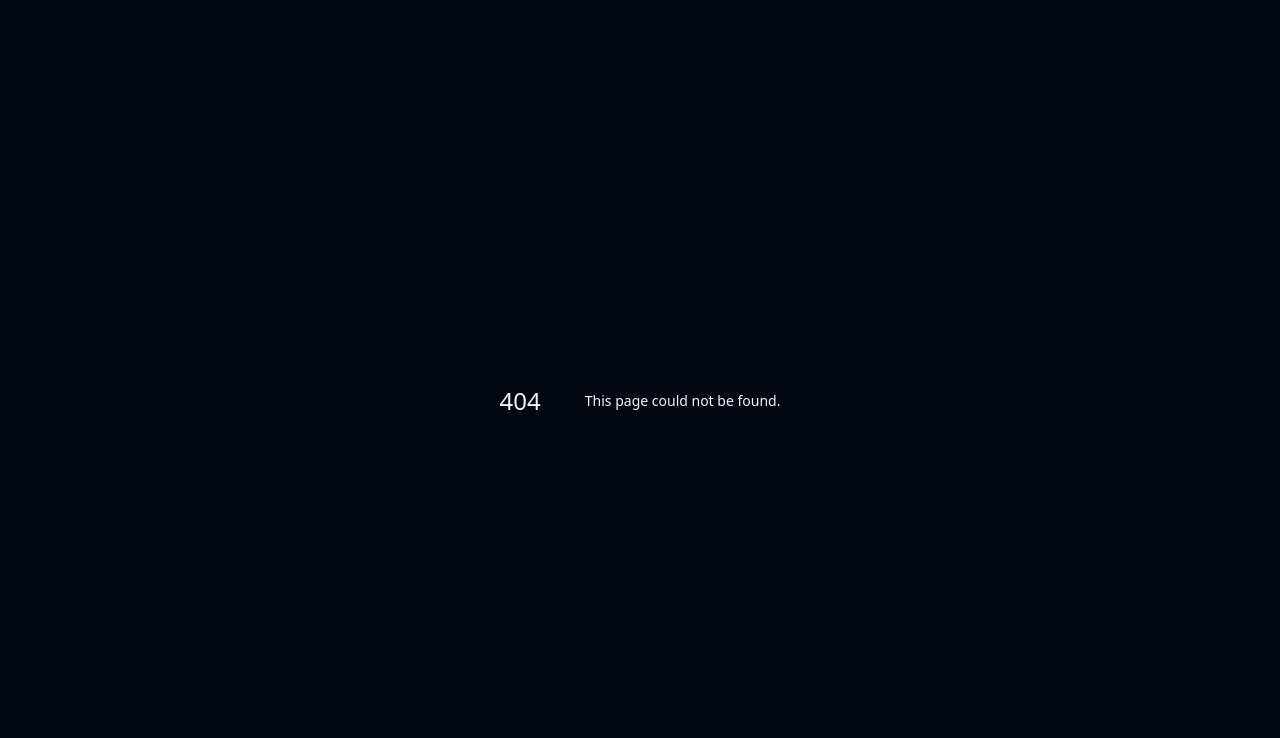
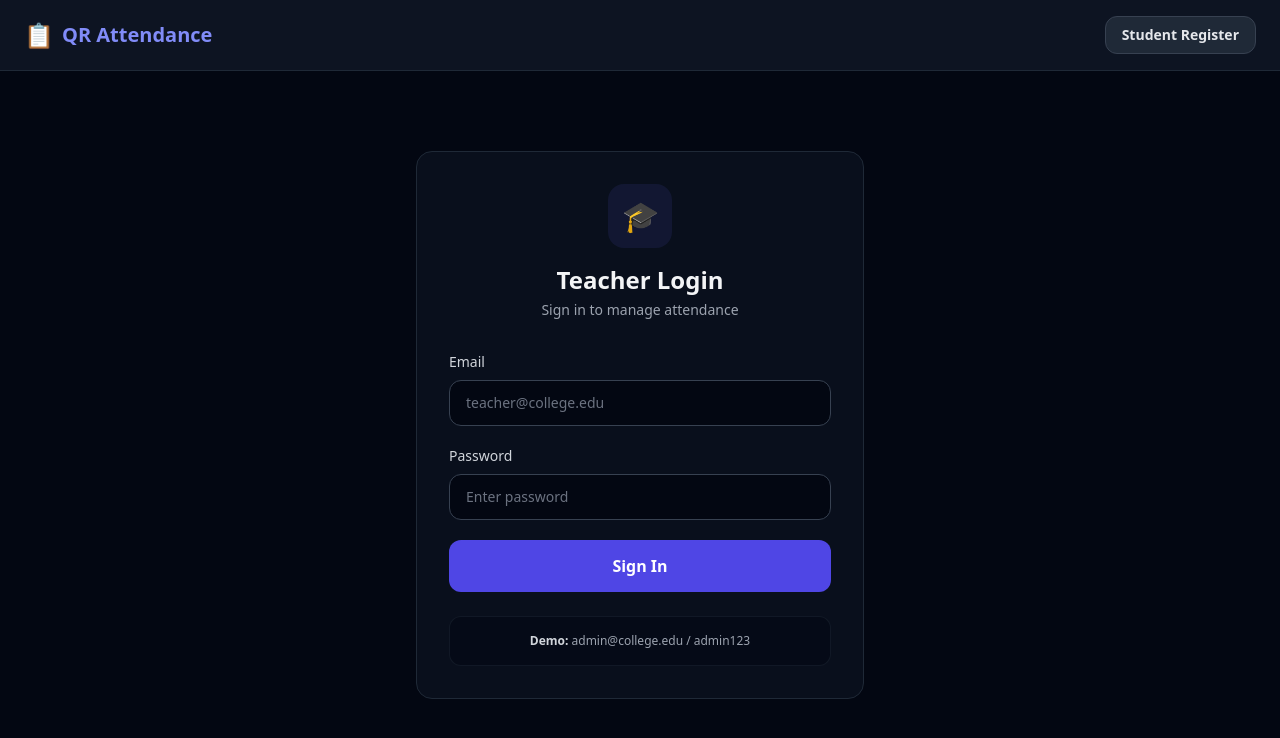
Before and after one commit to rohanhumai/mini-project-frontend1, a Next.js app: page /teacher/login in a window 1280 px wide. Before the commit this address had no page. Shown: the top 738 px of the page. Built offline with nearby package versions, Linux system fonts and the light colour scheme; no server answers.

Commit message:
Updated Teacher login

```diff
--- /dev/null
+++ b/app/teacher/login/page.jsx
@@ -0,0 +1,143 @@
+"use client";
+
+import { useState } from "react";
+import { useRouter } from "next/navigation";
+import Link from "next/link";
+import axios from "axios";
+import toast from "react-hot-toast";
+
+const API = process.env.NEXT_PUBLIC_API_URL || "http://localhost:5000/api";
+
+export default function TeacherLogin() {
+  const router = useRouter();
+  const [form, setForm] = useState({ email: "", password: "" });
+  const [loading, setLoading] = useState(false);
+
+  const handleSubmit = async (e) => {
+    e.preventDefault();
+    setLoading(true);
+    try {
+      const res = await axios.post(`${API}/auth/teacher/login`, form);
+      if (res.data.success) {
+        localStorage.setItem("token", res.data.token);
+        localStorage.setItem("teacherData", JSON.stringify(res.data.teacher));
+        toast.success("Login successful!");
+        router.push("/teacher/dashboard");
+      }
+    } catch (err) {
+      toast.error(err.response?.data?.message || "Login failed");
+    } finally {
+      setLoading(false);
+    }
+  };
+
+  const inputClass =
+    "w-full px-4 py-3 bg-gray-950 border border-gray-700 rounded-xl text-gray-100 text-sm placeholder:text-gray-500 focus:outline-none focus:ring-2 focus:ring-indigo-500/50 focus:border-indigo-500 transition-all";
+
+  return (
+    <div className="min-h-screen bg-gray-950">
+      <nav className="flex items-center justify-between px-6 py-4 bg-gray-900/80 backdrop-blur-md border-b border-gray-800">
+        <Link
+          href="/"
+          className="text-xl font-bold text-indigo-400 flex items-center gap-2"
+        >
+          <span className="text-2xl">📋</span>
+          QR Attendance
+        </Link>
+        <Link
+          href="/student/register"
+          className="px-4 py-2 text-sm font-semibold text-gray-200 bg-gray-800 border border-gray-700 rounded-xl hover:bg-gray-700 transition-all"
+        >
+          Student Register
+        </Link>
+      </nav>
+
+      <div className="flex items-center justify-center px-6 py-20">
+        <div className="w-full max-w-md">
+          <div className="p-8 bg-gray-900/50 border border-gray-800 rounded-2xl">
+            <div className="text-center mb-8">
+              <div className="w-16 h-16 bg-indigo-500/10 rounded-2xl flex items-center justify-center mx-auto mb-4">
+                <span className="text-3xl">🎓</span>
+              </div>
+              <h2 className="text-2xl font-bold text-gray-100">
+                Teacher Login
+              </h2>
+              <p className="text-gray-400 text-sm mt-1">
+                Sign in to manage attendance
+              </p>
+            </div>
+
+            <form onSubmit={handleSubmit} className="space-y-5">
+              <div>
+                <label className="block text-sm font-medium text-gray-300 mb-2">
+                  Email
+                </label>
+                <input
+                  type="email"
+                  placeholder="teacher@college.edu"
+                  value={form.email}
+                  onChange={(e) => setForm({ ...form, email: e.target.value })}
+                  className={inputClass}
+                  required
+                />
+              </div>
+
+              <div>
+                <label className="block text-sm font-medium text-gray-300 mb-2">
+                  Password
+                </label>
+                <input
+                  type="password"
+                  placeholder="Enter password"
+                  value={form.password}
+                  onChange={(e) =>
+                    setForm({ ...form, password: e.target.value })
+                  }
+                  className={inputClass}
+                  required
+                />
+              </div>
+
+              <button
+                type="submit"
+                disabled={loading}
+                className="w-full flex items-center justify-center gap-2 px-6 py-3.5 bg-indigo-600 text-white font-semibold rounded-xl hover:bg-indigo-700 disabled:opacity-50 disabled:cursor-not-allowed transition-all"
+              >
+                {loading ? (
+                  <span className="flex items-center gap-2">
+                    <svg className="animate-spin h-5 w-5" viewBox="0 0 24 24">
+                      <circle
+                        className="opacity-25"
+                        cx="12"
+                        cy="12"
+                        r="10"
+                        stroke="currentColor"
+                        strokeWidth="4"
+                        fill="none"
+                      />
+                      <path
+                        className="opacity-75"
+                        fill="currentColor"
+                        d="M4 12a8 8 0 018-8V0C5.373 0 0 5.373 0 12h4z"
+                      />
+                    </svg>
+                    Signing in...
+                  </span>
+                ) : (
+                  "Sign In"
+                )}
+              </button>
+            </form>
+
+            <div className="mt-6 p-4 bg-gray-950/50 rounded-xl border border-gray-800/50">
+              <p className="text-xs text-gray-400 text-center">
+                <span className="font-semibold text-gray-300">Demo:</span>{" "}
+                admin@college.edu / admin123
+              </p>
+            </div>
+          </div>
+        </div>
+      </div>
+    </div>
+  );
+}
```
Also changed, not shown: app/page.jsx (renamed from app/page.js).
